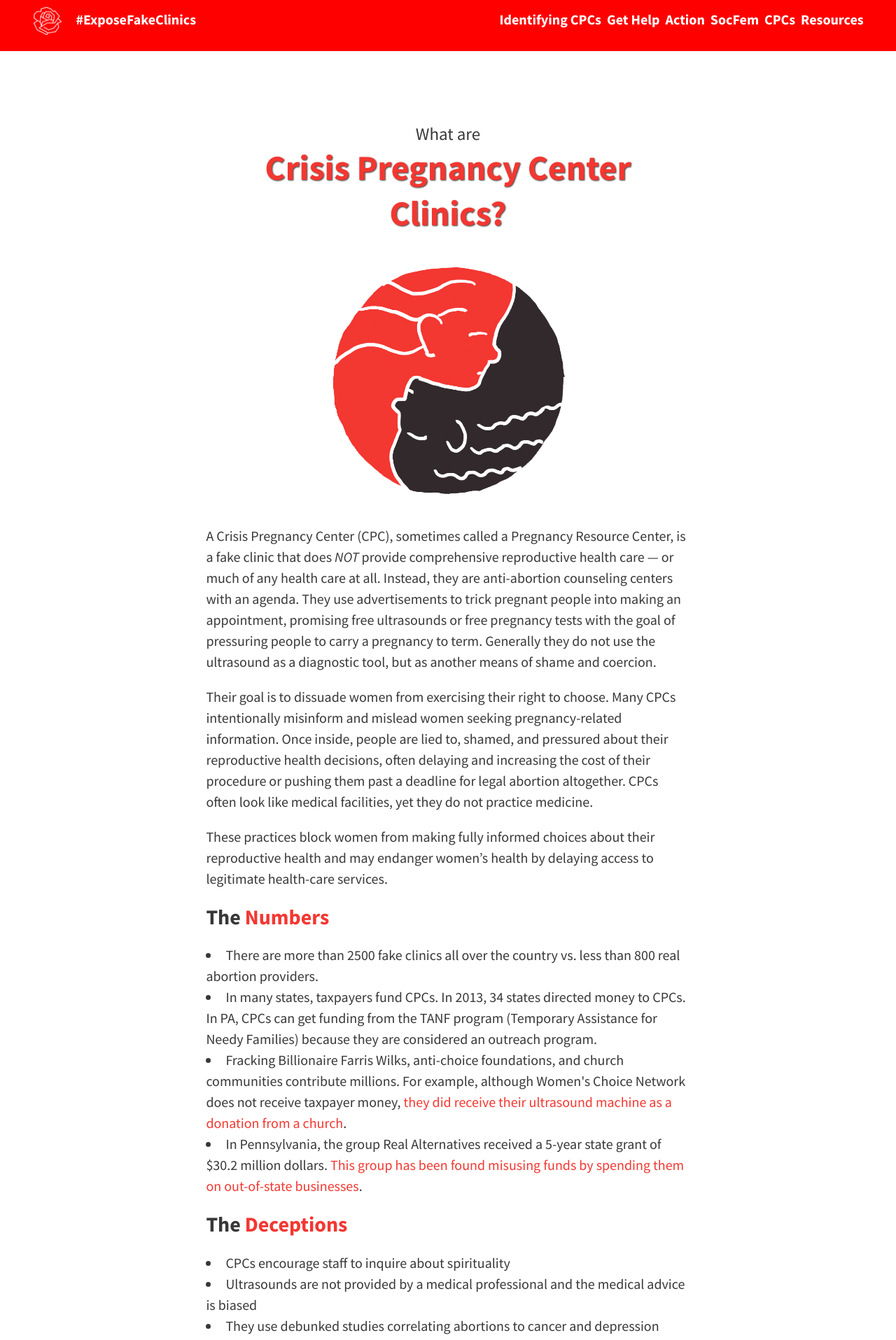
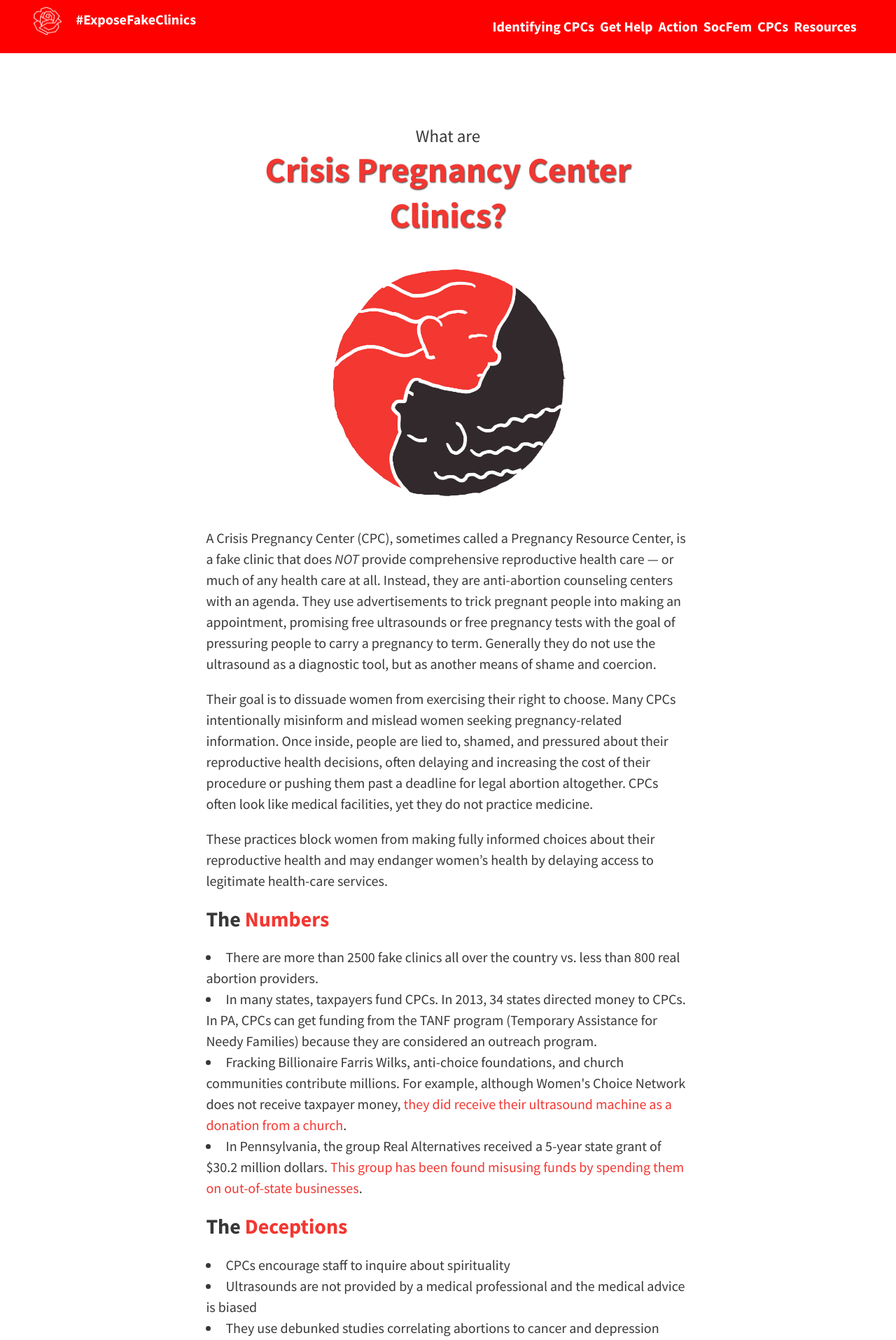
Before and after one commit to pghdsa-socfem/exposefakeclinicspgh.com, a Jekyll site: the page built from index.html, in a window 1280 px wide. Shown: the top 1915 px of the page at 70% size. Built offline with Jekyll 4.4.1, drawn with Linux system fonts in a browser that asks for light colours; the list of posts is cut into pages by our own code.

Commit message:
fix centering on links

```diff
--- a/_sass/includes/_navbar.scss
+++ b/_sass/includes/_navbar.scss
@@ -34,20 +34,19 @@
         padding: 0;
         ul {
             margin: 0;
-            padding: 0;
+            padding: 10px;
             list-style: none;
             line-height: 1.5;
             float: right;
             text-align: right;
-        }
             li {
                 display: inline;
                 float: left;
                 margin-right: 0.4em;
-        }
                 a {
+                    padding: .2em, .1em;
                     &:hover {
-                color: $link-color;
+                        color: #555;
                     }
                     &#pull {
                         i {
@@ -57,6 +56,8 @@
 
                     }
 
+                }
+            }
         }
     }
 }
```
Lines whose indentation alone changed are shown as unchanged.
